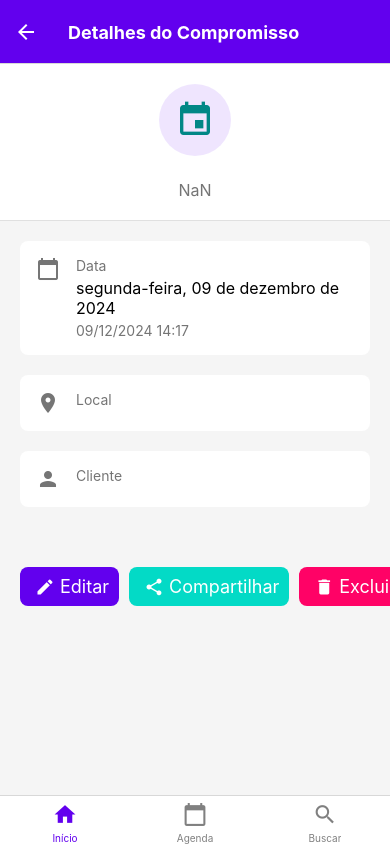
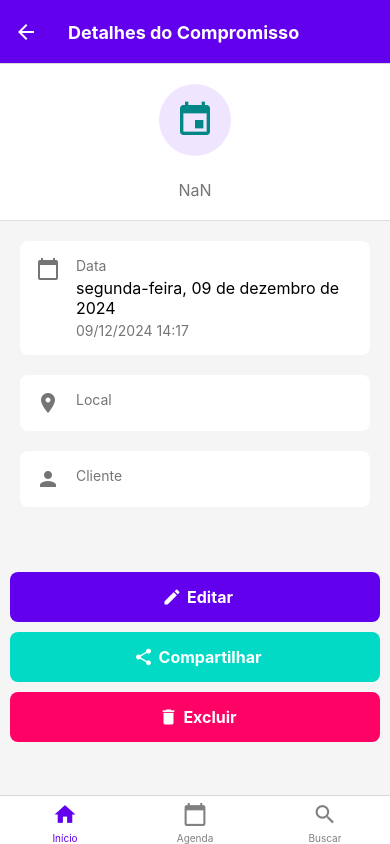
Before and after one commit to JonJonesBR/JusAgenda, a React Native app: screen /EventView in a window 390 px wide. Built offline with nearby package versions, Linux system fonts and the light colour scheme; what expo-notifications, react-native-calendars would draw is missing.

Commit message:
Alpha 0.0.7.3

```diff
--- a/src/screens/EventDetailsScreen.js
+++ b/src/screens/EventDetailsScreen.js
@@ -5,7 +5,6 @@ import DateTimePicker from '@react-native-community/datetimepicker';
 import { useNavigation, useRoute } from '@react-navigation/native';
 import { useEvents } from '../contexts/EventContext';
 import NotificationService from '../services/NotificationService';
-import { Picker } from '@react-native-picker/picker';
 import { COLORS } from '../utils/common';
 
 const COMPETENCIAS = {
@@ -256,6 +255,12 @@ const EventDetailsScreen = () => {
     );
   };
 
+  useEffect(() => {
+    navigation.setOptions({
+      title: 'Tela de Cadastro',
+    });
+  }, [navigation]);
+
   return (
     <KeyboardAvoidingView
       style={styles.container}
@@ -264,9 +269,7 @@ const EventDetailsScreen = () => {
     >
       <ScrollView>
         <View style={styles.content}>
-          <Text h4 style={styles.title}>
-            {editingEvent ? 'Editar Compromisso' : 'Novo Compromisso'}
-          </Text>
+          <Text style={styles.title}>Novo Compromisso</Text>
           <Text h4 style={styles.sectionTitle}>Dados do Processo</Text>
           <View style={styles.section}>
             <Input
@@ -498,7 +501,13 @@ const EventDetailsScreen = () => {
 const styles = StyleSheet.create({
   container: { flex: 1, backgroundColor: '#f5f5f5' },
   content: { padding: 16 },
-  title: { marginBottom: 24, color: '#000', textAlign: 'center' },
+  title: {
+    marginBottom: 24,
+    color: '#000',
+    textAlign: 'center',
+    fontSize: 24,
+    fontWeight: 'bold',
+  },
   sectionTitle: {
     padding: 16,
     paddingBottom: 0,
--- a/src/screens/EventViewScreen.js
+++ b/src/screens/EventViewScreen.js
@@ -139,18 +139,21 @@ ${event.description ? `Descrição: ${event.description}` : ''}
           title="Editar"
           icon={{ name: 'edit', color: 'white', size: 20 }}
           buttonStyle={[styles.button, styles.editButton]}
+          titleStyle={styles.buttonTitle}
           onPress={handleEdit}
         />
         <Button
           title="Compartilhar"
           icon={{ name: 'share', color: 'white', size: 20 }}
           buttonStyle={[styles.button, styles.shareButton]}
+          titleStyle={styles.buttonTitle}
           onPress={handleShare}
         />
         <Button
           title="Excluir"
           icon={{ name: 'delete', color: 'white', size: 20 }}
           buttonStyle={[styles.button, styles.deleteButton]}
+          titleStyle={styles.buttonTitle}
           onPress={handleDelete}
         />
       </View>
@@ -226,25 +229,29 @@ const styles = StyleSheet.create({
     marginTop: 8,
   },
   buttonContainer: {
-    flexDirection: 'row',
-    justifyContent: 'space-between',
-    paddingHorizontal: 20,
-    paddingVertical: 20,
-    gap: 10,
+    flexDirection: 'column',
+    justifyContent: 'center',
+    alignItems: 'stretch',
+    marginTop: 20,
+    paddingHorizontal: 10,
   },
   button: {
-    flex: 1,
+    marginVertical: 5,
+    height: 50,
     borderRadius: 8,
-    height: 50,
+  },
+  buttonTitle: {
+    fontSize: 16,
+    fontWeight: 'bold',
   },
   editButton: {
-    backgroundColor: COLORS.primary,
+    backgroundColor: '#6200ee',
   },
   shareButton: {
-    backgroundColor: COLORS.secondary,
+    backgroundColor: '#03dac6',
   },
   deleteButton: {
-    backgroundColor: COLORS.error,
+    backgroundColor: '#ff0266',
   },
 });
 
```
